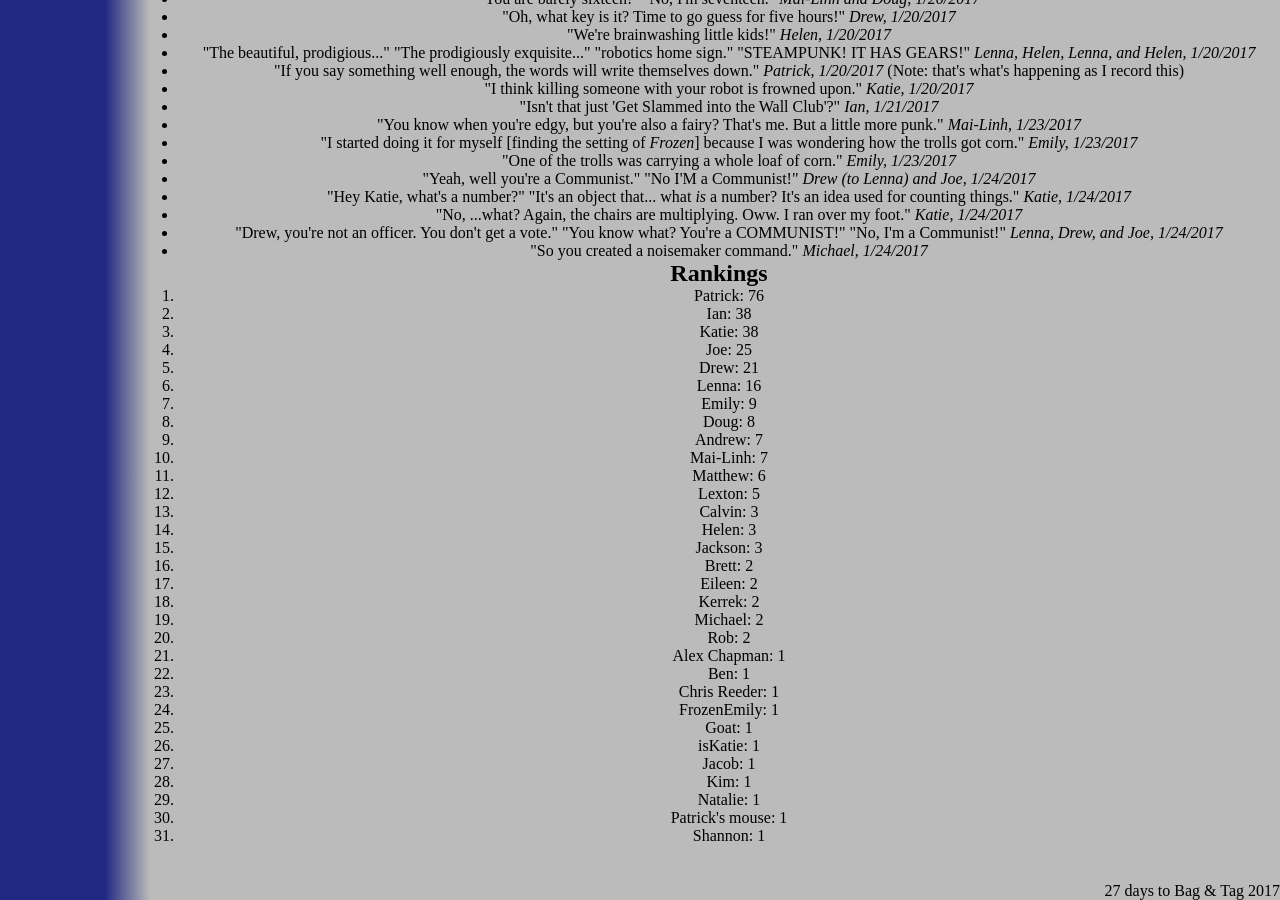
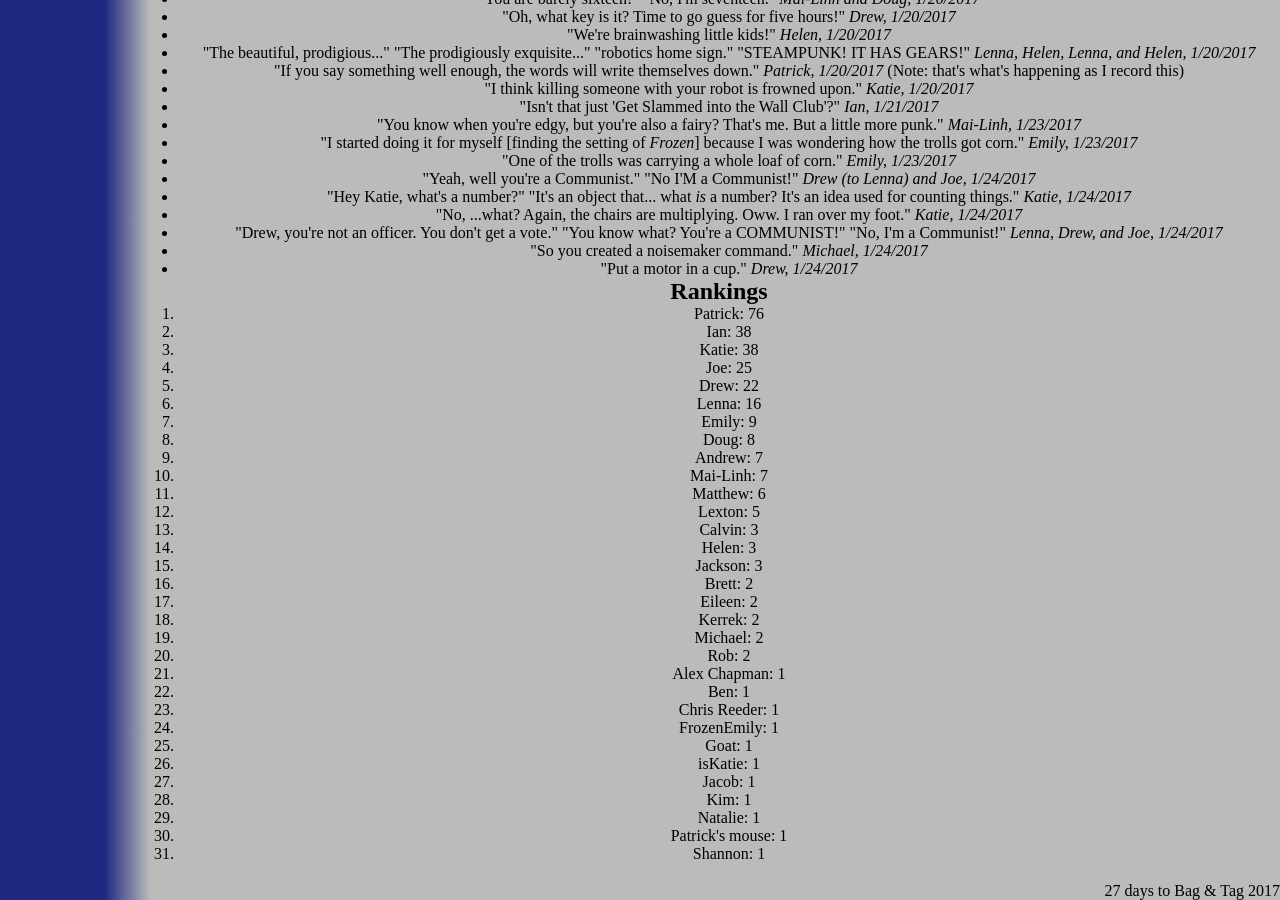
Before and after one commit to katiebugmoon/FRC4131.github.io, a Jekyll site: the page built from media/2017/quotes.html, in a window 1280 px wide and 900 px high, scrolled down 3842 px. Built offline with Jekyll 4.4.1, drawn with Linux system fonts in a browser that asks for light colours; nearby versions of some CDN libraries.

Commit message:
Update quotes.html

```diff
--- a/media/2017/quotes.html
+++ b/media/2017/quotes.html
@@ -220,6 +220,7 @@ title: Build Season 2017 Quotes
 	<li>"No, ...what? Again, the chairs are multiplying. Oww. I ran over my foot." <i>Katie, 1/24/2017</i></li>
 	<li>"Drew, you're not an officer. You don't get a vote." "You know what? You're a COMMUNIST!" "No, I'm a Communist!" <i>Lenna, Drew, and Joe, 1/24/2017</i></li>
 	<li>"So you created a noisemaker command." <i>Michael, 1/24/2017</i></li>
+	<li>"Put a motor in a cup." <i>Drew, 1/24/2017</i></li>
 </ul>
 <h2>Rankings</h2>
 <ol id='rankings'></ol>
```
